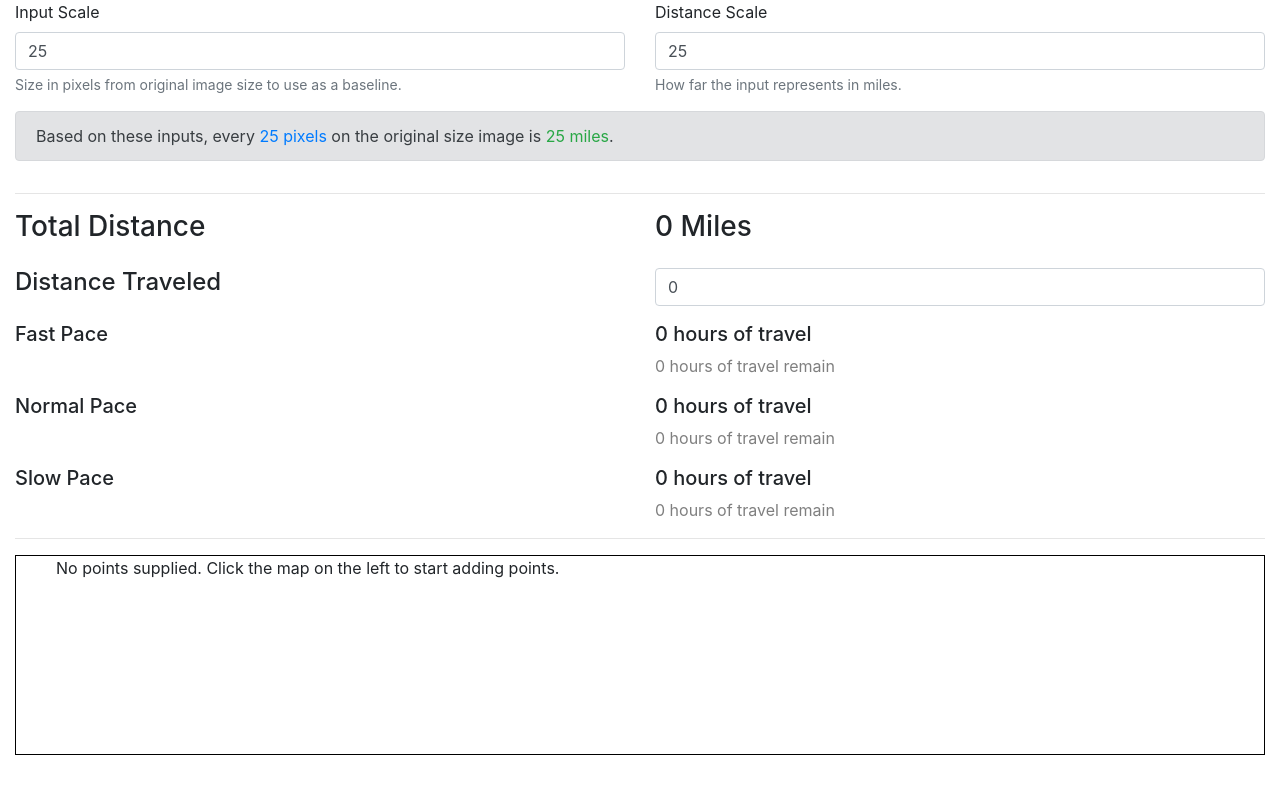
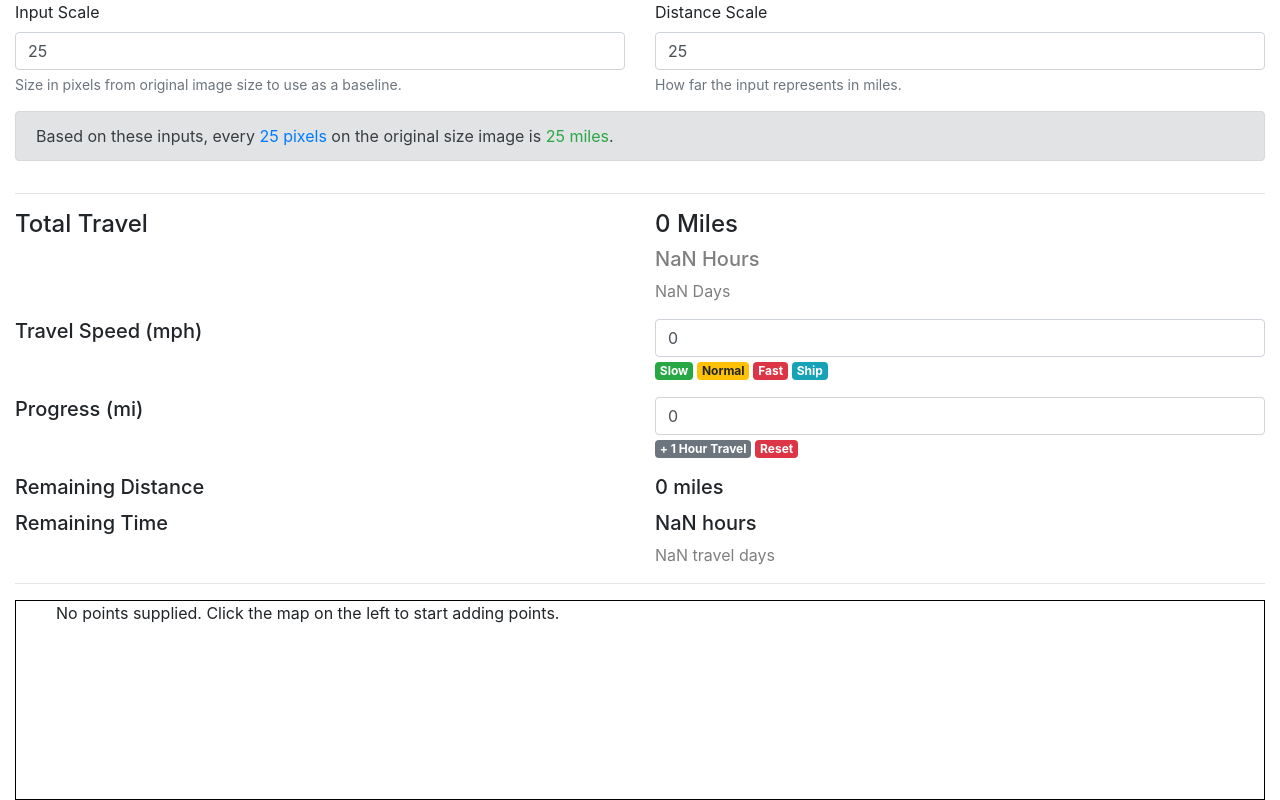
Before and after one commit to defmonk0/dnd-map-distance, a React (Create React App) app: page / in a window 1280 px wide. Shown: the part 871-1671 px from the top of the page. Before the commit the page ends 1626 px from the top, so only its background shows below. Built offline with nearby package versions, Linux system fonts and the light colour scheme.

Commit message:
Updated calculator to be more robust.

```diff
--- a/src/index/App/Grid/Calculator.jsx
+++ b/src/index/App/Grid/Calculator.jsx
@@ -53,16 +53,16 @@ function Calculator({ points, setPoints }) {
 
 			<hr />
 
+			<PointsList points={points} setPoints={setPoints} />
+
 			{points.length > 0 ? (
 				<Button
 					variant="danger"
-					className="mb-4 btn-block"
+					className="btn-block"
 					onClick={() => setPoints([])}>
 					Reset Points
 				</Button>
 			) : null}
-
-			<PointsList points={points} setPoints={setPoints} />
 		</>
 	);
 }
--- /dev/null
+++ b/src/index/App/Grid/Calculator/TravelStats.css
@@ -0,0 +1,12 @@
+h1,
+h2,
+h3,
+h4,
+h5,
+h6 {
+	margin: 0;
+}
+
+.pointer {
+	cursor: pointer;
+}
--- a/src/index/App/Grid/Calculator/TravelStats.jsx
+++ b/src/index/App/Grid/Calculator/TravelStats.jsx
@@ -1,17 +1,22 @@
 import { useMemo, useState } from "react";
 
+import Button from "react-bootstrap/Button";
+import Badge from "react-bootstrap/Badge";
 import Col from "react-bootstrap/Col";
 import FormControl from "react-bootstrap/FormControl";
 import Row from "react-bootstrap/Row";
 
 import scalePoint from "../shared/scalePoint";
+import "./TravelStats.css";
+import useLocalStorage from "../../shared/useLocalStorage";
 
-function epsRound(n) {
+const epsRound = n => {
 	return Math.round((n + Number.EPSILON) * 100) / 100;
-}
+};
 
 function TravelStats({ points, inScale, disScale }) {
-	const [traveled, setTraveled] = useState(0);
+	const [traveled, setTraveled] = useLocalStorage("distance-traveled", 0);
+	const [travelSpeed, setTravelSpeed] = useLocalStorage("travel-speed", 0);
 
 	const distance = useMemo(() => {
 		let total = 0;
@@ -43,65 +48,116 @@ function TravelStats({ points, inScale, disScale }) {
 		return epsRound(total);
 	}, [points, inScale, disScale]);
 
+	const totalTravelHours = epsRound(distance / travelSpeed);
+	const totalTravelDays = epsRound(distance / travelSpeed / 8);
+
+	const remainingDistance = distance - traveled;
+	const remainingTravelHours = epsRound(remainingDistance / travelSpeed);
+	const remainingTravelDays = epsRound(remainingDistance / travelSpeed / 8);
+
 	return (
 		<>
+			{/* TOTAL TRAVEL */}
 			<Row className="mb-3">
-				<Col xs="6">
-					<h3>Total Distance</h3>
+				<Col>
+					<h4>Total Travel</h4>
 				</Col>
-				<Col xs="6">
-					<h3>{distance} Miles</h3>
+				<Col>
+					<h4>{distance} Miles</h4>
+					<h5 className="text-black-50">{totalTravelHours} Hours</h5>
+					<span className="text-black-50">
+						{totalTravelDays} Days
+					</span>
 				</Col>
 			</Row>
 
+			{/* TRAVEL SPEED */}
 			<Row className="mb-3">
-				<Col xs="6">
-					<h4>Distance Traveled</h4>
+				<Col>
+					<h5>Travel Speed (mph)</h5>
 				</Col>
-				<Col xs="6">
+				<Col>
+					<FormControl
+						type="number"
+						value={travelSpeed}
+						onChange={e => setTravelSpeed(parseInt(e.target.value))}
+					/>
+					<div>
+						<Badge
+							className="mr-1 pointer"
+							variant="success"
+							onClick={() => setTravelSpeed(2)}>
+							Slow
+						</Badge>
+						<Badge
+							className="mr-1 pointer"
+							variant="warning"
+							onClick={() => setTravelSpeed(3)}>
+							Normal
+						</Badge>
+						<Badge
+							className="mr-1 pointer"
+							variant="danger"
+							onClick={() => setTravelSpeed(4)}>
+							Fast
+						</Badge>
+						<Badge
+							className="mr-1 pointer"
+							variant="info"
+							onClick={() => setTravelSpeed(5)}>
+							Ship
+						</Badge>
+					</div>
+				</Col>
+			</Row>
+
+			{/* PROGRESS */}
+			<Row className="mb-3">
+				<Col>
+					<h5>Progress (mi)</h5>
+				</Col>
+				<Col>
 					<FormControl
 						type="number"
 						value={traveled}
 						onChange={e => setTraveled(e.target.value)}
 					/>
+					<div>
+						<Badge
+							className="mr-1 pointer"
+							variant="secondary"
+							onClick={e =>
+								setTraveled(prev => prev + travelSpeed)
+							}>
+							+ 1 Hour Travel
+						</Badge>
+						<Badge
+							className="mr-1 pointer"
+							variant="danger"
+							onClick={e => setTraveled(0)}>
+							Reset
+						</Badge>
+					</div>
 				</Col>
 			</Row>
 
-			<Row className="mb-3">
-				<Col xs="6">
-					<h5>Fast Pace</h5>
+			{/* REMAINING TRAVEL */}
+			<Row className="mb-1">
+				<Col>
+					<h5>Remaining Distance</h5>
 				</Col>
-				<Col xs="6">
-					<h5>{epsRound(distance / 4)} hours of travel</h5>
-					<span className="text-black-50">
-						{epsRound(distance / 4 - traveled)} hours of travel
-						remain
-					</span>
+				<Col>
+					<h5>{epsRound(distance - traveled)} miles</h5>
 				</Col>
 			</Row>
-
-			<Row className="mb-3">
-				<Col xs="6">
-					<h5>Normal Pace</h5>
+			<Row className="mb-1">
+				<Col>
+					<h5>Remaining Time</h5>
 				</Col>
-				<Col xs="6">
-					<h5>{epsRound(distance / 3)} hours of travel</h5>
+				<Col>
+					<h5>{remainingTravelHours} hours</h5>
 					<span className="text-black-50">
-						{epsRound(distance / 3 - traveled)} hours of travel
-						remain
-					</span>
-				</Col>
-			</Row>
-
-			<Row className="mb-3">
-				<Col xs="6">
-					<h5>Slow Pace</h5>
-				</Col>
-				<Col xs="6">
-					<h5>{epsRound(distance / 2)} hours of travel</h5>
-					<span className="text-black-50">
-						{epsRound(distance / 2 - traveled)} hours of travel
-						remain
+						{remainingTravelDays} travel days
 					</span>
 				</Col>
 			</Row>
```
